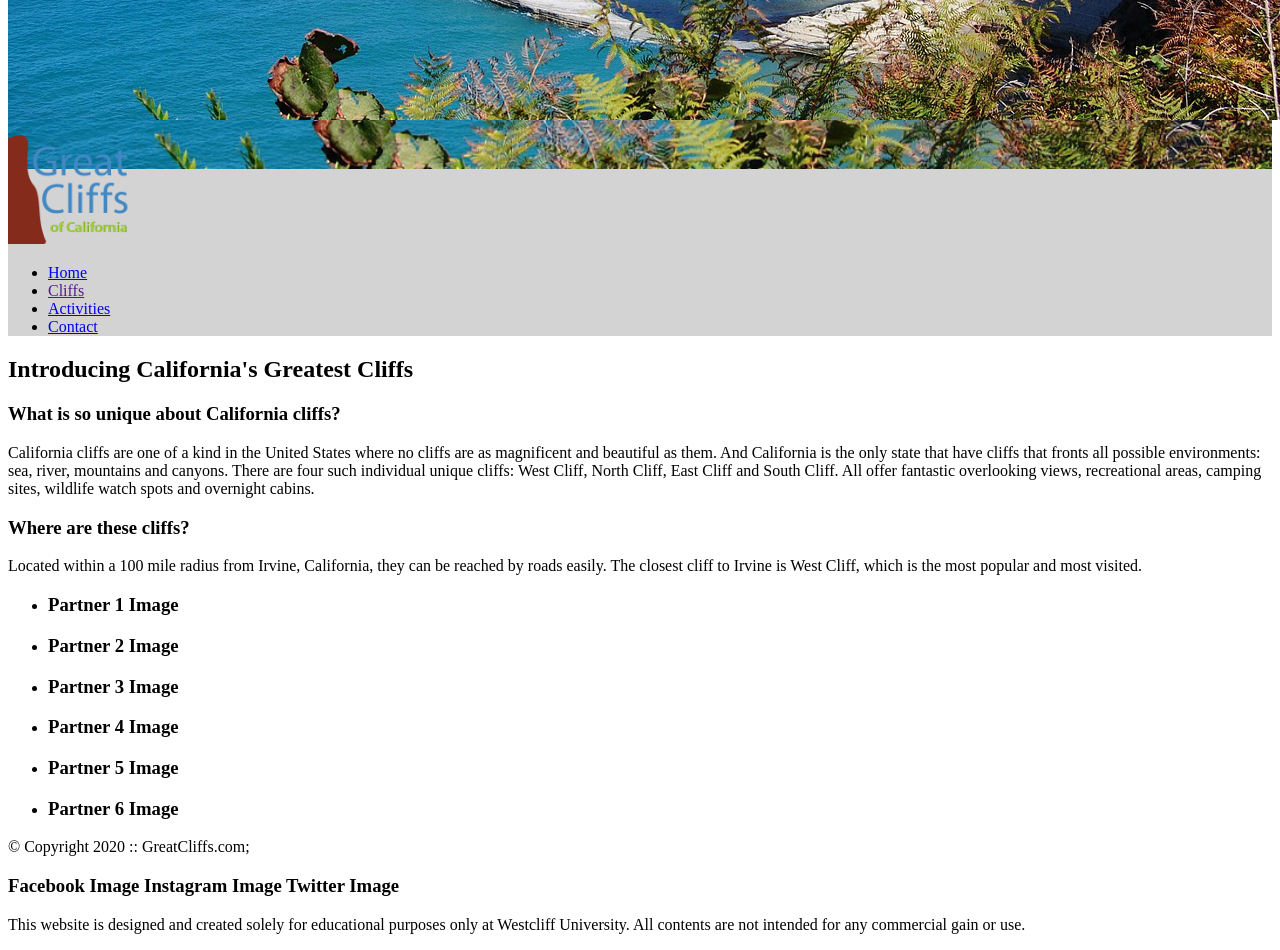
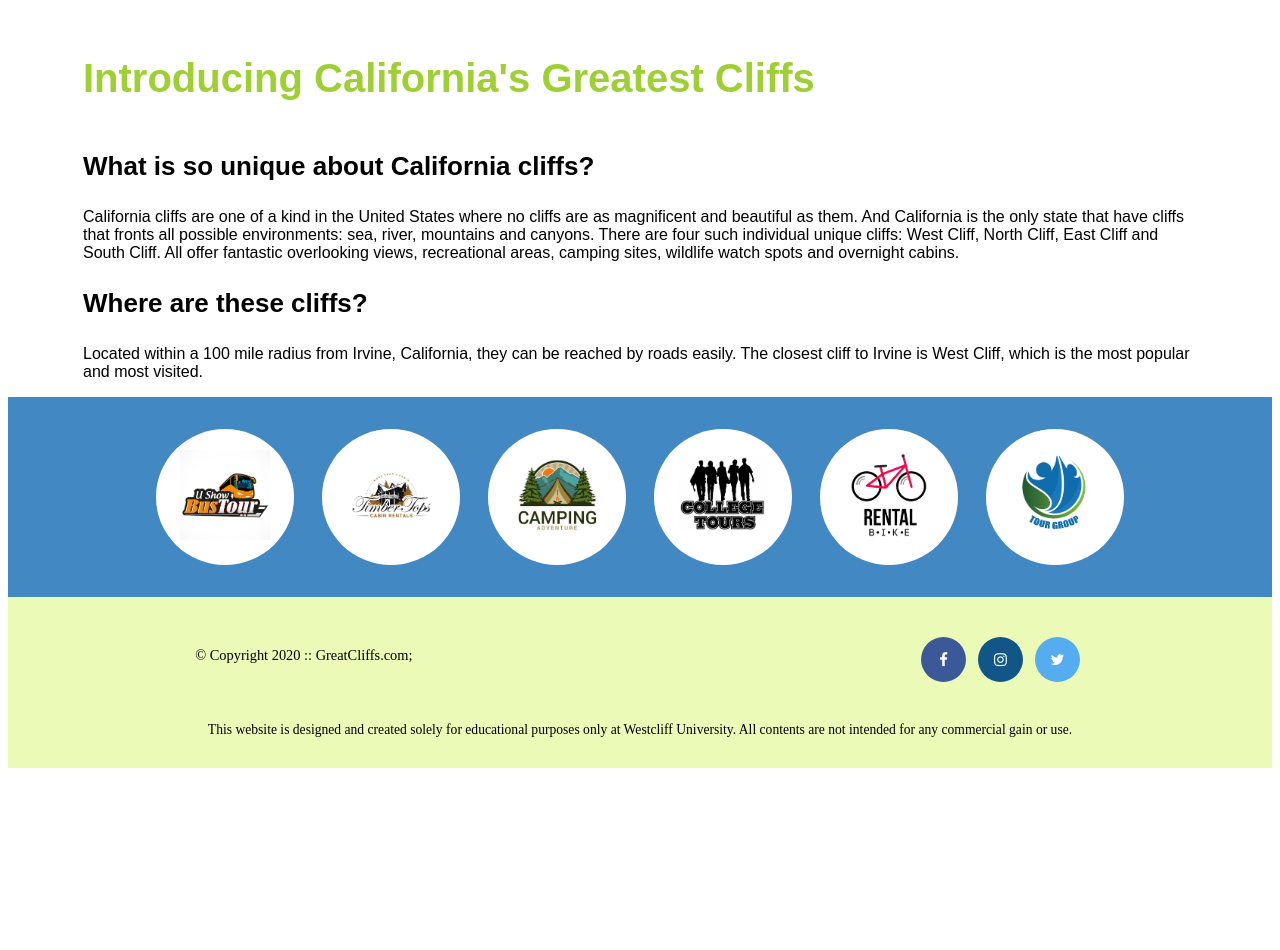
Before and after one commit to caguilar59/WEB-Week-2, a website: page Day 1/HW 1/index.html in a window 1280 px wide. Shown: the part 500-1450 px from the top of the page. After the commit the page ends 1276 px from the top, so only its background shows below. Drawn offline with Linux system fonts and the light colour scheme.

Commit message:
HW 1 added

```diff
--- a/Day 1/HW 1/index.html
+++ b/Day 1/HW 1/index.html
@@ -5,8 +5,11 @@
         <!--Style Sheet-->
         <link rel="stylesheet" href="style.css">
         <meta charset="utf-8">
+        <!--Font Awesome-->
+        <link rel="stylesheet" href="https://cdnjs.cloudflare.com/ajax/libs/font-awesome/4.7.0/css/font-awesome.min.css">
         <!--Embed Style Method-->
         <style>
+            /*Header*/
             header{
                 width: 100%;
                 min-height: 400px;
@@ -16,18 +19,144 @@
                 background: no-repeat lightgray url(images/cliff_ocean.jpg);
                 background-size: 1500px;
             }
+            /*Navbar*/
+            .main-header {
+                background-color: rgb(255, 2555, 255, 0.8);
+                width: 700px;
+                margin: 2em auto 0 auto;
+                min-height: 100px;
+                height: 100px;
+            }
+            .main-header .logo img {
+                width: 100px;
+                height: 100px;
+                margin: 0 2em 0 0;
+                float: left;
+            }
+            .main-menu {
+                margin-left: 227px;
+                font-weight: 400;
+            }
+            .main-menu ul li {
+                list-style-type: none;
+                display: inline-block;
+                float: left;
+                padding-left: 25px;
+                padding-right: 25px;
+                border-left: 1px solid rgb(202, 204, 202, 0.6);
+                line-height: 100px;
+                text-transform: uppercase;
+                font-size: 14px;
+            }
+            .main-menu ul li a:hover {
+                color: #9ed034;
+            }
+            .main-menu ul li.active {
+                background-color: #9ed034;
+                border: none;
+            }
+            .main-menu ul li.active a {
+                color: #fff;
+            }
+            /*Main*/
+            main .main h2{
+                color: #9ed034;
+                margin-bottom: 50px;
+                font-size: 40px;
+            }
+            main .main h3{
+                font-size: 26px;
+            }
+            main .main {
+                display: block;
+                font-family: Arial, Helvetica, sans-serif;
+                margin-top: 100px;
+                margin-left: 75px;
+                margin-right: 75px;
+            }
+            /*Partners*/
+            section{
+                width: 100%;
+                background-color: #4288C3;
+            }
+            section .partners {
+                width: 1200px;
+                padding: 2em 0 2em 0;
+                margin: 0 auto;
+                text-align: center;
+            }
+            section .partners .partner {
+                display: inline-block;
+                margin: 0 0.75em;
+                padding: 1.3em 1.5em;
+                background-color: #fff;
+                border-radius: 50%;
+            }
+            section .partners .partner img {
+                width: 90px;
+                height: 90px;
+            }
+            /*Footer*/
+            footer {
+                width: 100%;
+                height: 155px;
+                padding-bottom: 1em;
+                background-color: #ecfab8;
+            }
+            footer #nondisclaimer .copy {
+                padding: 3.5em 3.5em 3.5em 13em;
+                float: left;
+                font-size: 0.9em;
+            }
+            footer #nondisclaimer .social {
+                padding: 2.5em;
+                margin-right: 9.25em;
+                float: right;
+            }
+            footer #disclaimer{
+                clear: both;
+            }
+            footer #disclaimer p{
+                font-size: 0.85em;
+                text-align: center;
+            }
+            footer #nondisclaimer .social .fa {
+                padding: 15px;
+                font-size: 15px;
+                width: 15px;
+                text-align: center;
+                text-decoration: none;
+                margin: 0 4px;
+                border-radius: 50%;
+            }
+            footer #nondisclaimer .social .fa:hover {
+                opacity: 0.7;
+            }
+            footer #nondisclaimer .social .fa-facebook {
+                background: #3B5998;
+                color: white;
+            }
+            footer #nondisclaimer .social .fa-twitter {
+                background: #55ACEE;
+                color: white;
+            }
+            footer #nondisclaimer .social .fa-instagram {
+                background: #125688;
+                color: white;
+            }
         </style>
+    </head>
+    <body id="home">
     <!--Nav Bar-->
         <div id="container"></div>
             <header>
-    <img src="images/cliff_ocean.jpg" alt="Ocean View Cliff" width="1280" height="564">
                 <div class="main-header">
                     <div class="logo">
                         <img src="images/logo.png" alt="Great Cliffs Logo" width="125">
                     </div>
                     <nav class="main-menu">
-            <ul class="">
-                <li><a href="index.html">Home</a></li>
+                        <ul>
+                            <li class="active"><a href="index.html">Home</a></li>
                             <li><a href="">Cliffs</a></li>
                             <li><a href="activities.html">Activities</a></li>
                             <li><a href="contact.html">Contact</a></li>
@@ -36,10 +165,9 @@
                 </div>
             </header>
         </div>
-    </head>
-    <body id="home">
-
     <!--Body on Information-->
+    <main>
+        <div class="main">
             <div>
                 <h2>Introducing California's Greatest Cliffs</h2>
             </div>
@@ -52,38 +180,40 @@
                 <h3>Where are these cliffs?</h3>
                 <p>Located within a 100 mile radius from Irvine, California, they can be reached by roads easily. The closest cliff to Irvine is West Cliff, which is the most popular and most visited.</p>
             </div>
+        </div>
         <!--Image Cards-->
         <section>
             <ul class="partners">
                 <li class="partner">
-                    <h3>Partner 1 Image</h3>
+                    <img src="partners/partner-bustour.png" alt="Partner Bus Tour">
                 </li>
                 <li class="partner">
-                    <h3>Partner 2 Image</h3>
+                    <img src="partners/partner-cabinrental.png" alt="Partner Cabin Rental">
                 </li>
                 <li class="partner">
-                    <h3>Partner 3 Image</h3>
+                    <img src="partners/partner-campingadv.png" alt="Partner Camping Adventure">
                 </li>
                 <li class="partner">
-                    <h3>Partner 4 Image</h3>
+                    <img src="partners/partner-collegetours.png" alt="Partner College Tours">
                 </li>
                 <li class="partner">
-                    <h3>Partner 5 Image</h3>
+                    <img src="partners/partner-rentalbike.png" alt="Partner Bike Rentals">
                 </li>
                 <li class="partner">
-                    <h3>Partner 6 Image</h3>
+                    <img src="partners/partner-tourgroup.png" alt="Partner Tour Group">
                 </li>
             </ul>
         </section>
+    </main>
     </body>
     <!--Footer-->
     <footer>
         <div id="nondisclaimer">
             <div class="copy">&copy Copyright 2020 :: GreatCliffs.com;</div>
-            <div class="soical">
-                <h3>Facebook Image
-                    Instagram Image
-                    Twitter Image</h3>
+            <div class="social">
+                <a href="#" class="fa fa-facebook"></a>
+                <a href="#" class="fa fa-instagram"></a>
+                <a href="#" class="fa fa-twitter"></a>
             </div>
         </div>
         <div id="disclaimer">
```
Also changed, not shown: Day 1/HW 1/activities.html (+3 -4 lines), Day 1/HW 1/contact.html (+3 -4 lines). Lines whose indentation alone changed are shown as unchanged.
